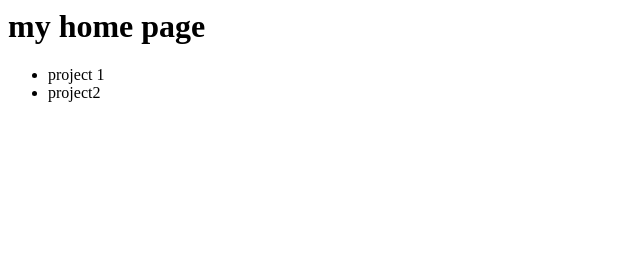
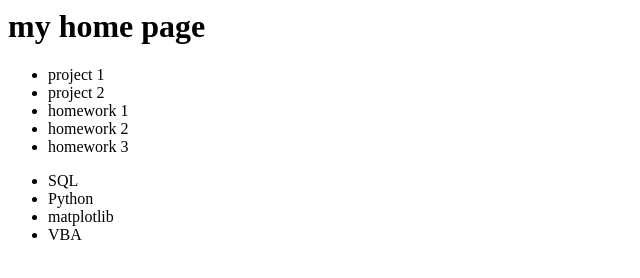
Before and after one commit to fc327/fc327.github.io, a plain HTML site: page index.html in a window 1280 px wide. Shown: the whole page, without its empty margins (0-640 px from the left). Drawn offline with Linux system fonts and the light colour scheme.

Commit message:
Update index.html

```diff
--- a/index.html
+++ b/index.html
@@ -5,6 +5,17 @@ my home page
 
   <ul>
     <li>project 1</li>
-    <li>project2</li>
+    <li>project 2</li>
+    <li>homework 1</li>
+    <li>homework 2</li>
+    <li>homework 3</li>
   </ul>
+
+  <ul>
+    <li> SQL </li>
+    <li> Python </li>
+    <li> matplotlib </li>
+    <li> VBA </li>
+  </ul>
+
 </html>
```
